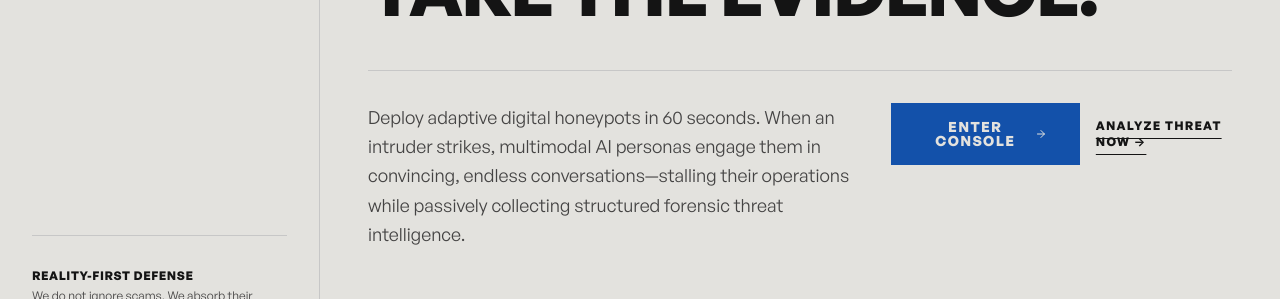
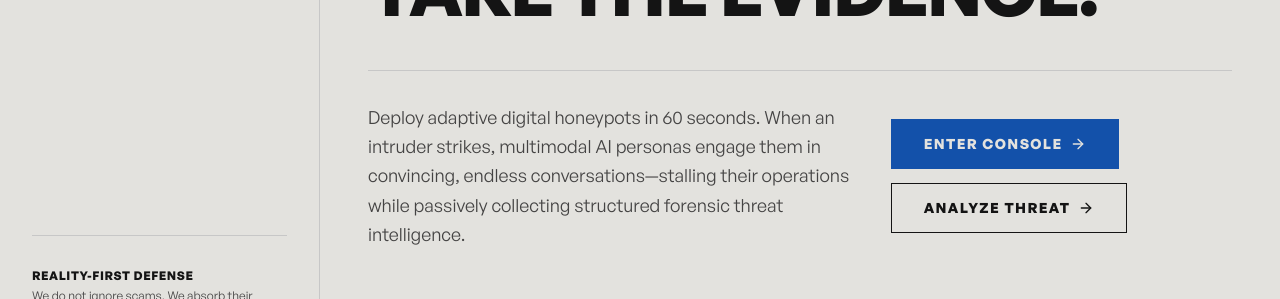
Before and after one commit to nonsense3/PhantomVault, a Next.js app in the folder web/: page / in a window 1280 px wide. Shown: the part 408-707 px from the top of the page. Built offline with nearby package versions, Linux system fonts and the light colour scheme; no server answers.

Commit message:
Ui fix in home page

```diff
--- a/web/src/app/page.tsx
+++ b/web/src/app/page.tsx
@@ -45,22 +45,25 @@ export default function HomePage() {
                 TAKE THE EVIDENCE.
               </h1>
 
-              <div className="grid grid-cols-1 lg:grid-cols-12 gap-8 items-start mt-6 pt-8 border-t border-[var(--border-color)]">
-                <div className="lg:col-span-7">
-                  <p className="text-base sm:text-lg text-[var(--text-secondary)] leading-relaxed max-w-[540px]">
+              <div className="grid grid-cols-1 xl:grid-cols-12 gap-8 items-center mt-6 pt-8 border-t border-[var(--border-color)]">
+                <div className="xl:col-span-7">
+                  <p className="text-base sm:text-lg text-[var(--text-secondary)] leading-relaxed max-w-[560px]">
                     Deploy adaptive digital honeypots in 60 seconds. When an intruder strikes, multimodal AI personas engage them in convincing, endless conversations—stalling their operations while passively collecting structured forensic threat intelligence.
                   </p>
                 </div>
 
-                <div className="lg:col-span-5 flex flex-col sm:flex-row items-stretch sm:items-center gap-4">
-                  <Link href="/dashboard" className="poster-btn text-center">
-                    Enter Console <ArrowRight className="w-4 h-4" />
+                <div className="xl:col-span-5 flex flex-wrap items-center gap-3.5">
+                  <Link href="/dashboard" className="poster-btn whitespace-nowrap">
+                    <span>Enter Console</span>
+                    <ArrowRight className="w-4 h-4" />
                   </Link>
                   <Link
                     href="/analyze"
-                    className="text-xs font-bold uppercase tracking-widest text-[var(--text-primary)] hover:text-[var(--accent-cobalt)] underline underline-offset-8 transition-colors text-center sm:text-left py-2"
+                    className="poster-btn-secondary whitespace-nowrap"
+                    title="Analyze suspicious emails, screenshots, or URLs"
                   >
-                    Analyze Threat Now →
+                    <span>Analyze Threat</span>
+                    <ArrowRight className="w-4 h-4" />
                   </Link>
                 </div>
               </div>
```
